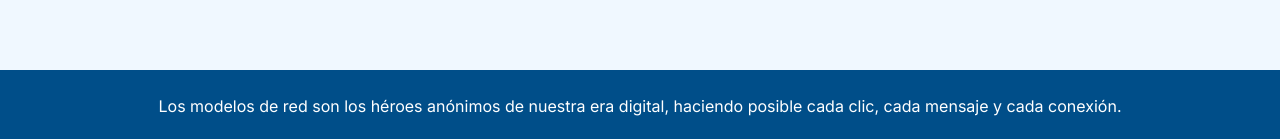
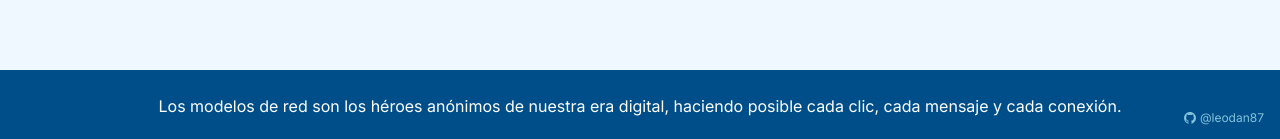
Before and after one commit to leodan87/infografia-redes, a plain HTML site: page infografia.html in a window 1280 px wide. Shown: the part 2818-2957 px from the top of the page. Drawn offline with nearby package versions, Linux system fonts and the light colour scheme.

Commit message:
Agregar firma de GitHub en esquina derecha del footer

```diff
--- a/infografia.html
+++ b/infografia.html
@@ -121,9 +121,16 @@
 
     </main>
 
-    <footer class="bg-[#004E89] text-white py-6">
+    <footer class="bg-[#004E89] text-white py-6 relative">
         <div class="max-w-7xl mx-auto px-4 sm:px-6 lg:px-8 text-center">
             <p>Los modelos de red son los héroes anónimos de nuestra era digital, haciendo posible cada clic, cada mensaje y cada conexión.</p>
+        </div>
+        <!-- Firma de GitHub en esquina derecha -->
+        <div class="absolute bottom-4 right-4 flex items-center space-x-1 text-xs text-[#ADE8F4] opacity-75">
+            <svg class="w-3 h-3" fill="currentColor" viewBox="0 0 24 24" xmlns="http://www.w3.org/2000/svg">
+                <path d="M12 0C5.374 0 0 5.373 0 12 0 17.302 3.438 21.8 8.207 23.387c.599.111.793-.261.793-.577v-2.234c-3.338.726-4.033-1.416-4.033-1.416-.546-1.387-1.333-1.756-1.333-1.756-1.089-.745.083-.729.083-.729 1.205.084 1.839 1.237 1.839 1.237 1.07 1.834 2.807 1.304 3.492.997.107-.775.418-1.305.762-1.604-2.665-.305-5.467-1.334-5.467-5.931 0-1.311.469-2.381 1.236-3.221-.124-.303-.535-1.524.117-3.176 0 0 1.008-.322 3.301 1.23A11.509 11.509 0 0112 5.803c1.02.005 2.047.138 3.006.404 2.291-1.552 3.297-1.23 3.297-1.23.653 1.653.242 2.874.118 3.176.77.84 1.235 1.911 1.235 3.221 0 4.609-2.807 5.624-5.479 5.921.43.372.823 1.102.823 2.222v3.293c0 .319.192.694.801.576C20.566 21.797 24 17.3 24 12c0-6.627-5.373-12-12-12z"/>
+            </svg>
+            <span>@leodan87</span>
         </div>
     </footer>
 
```
